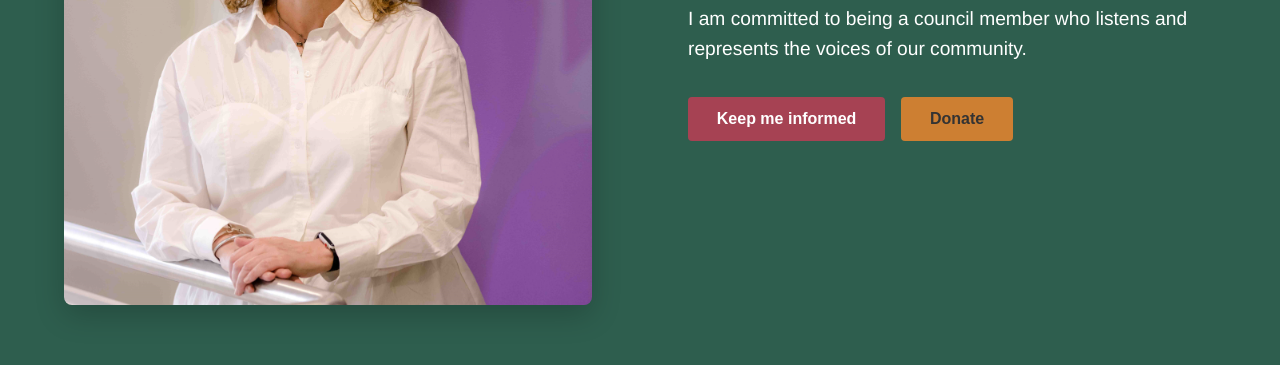
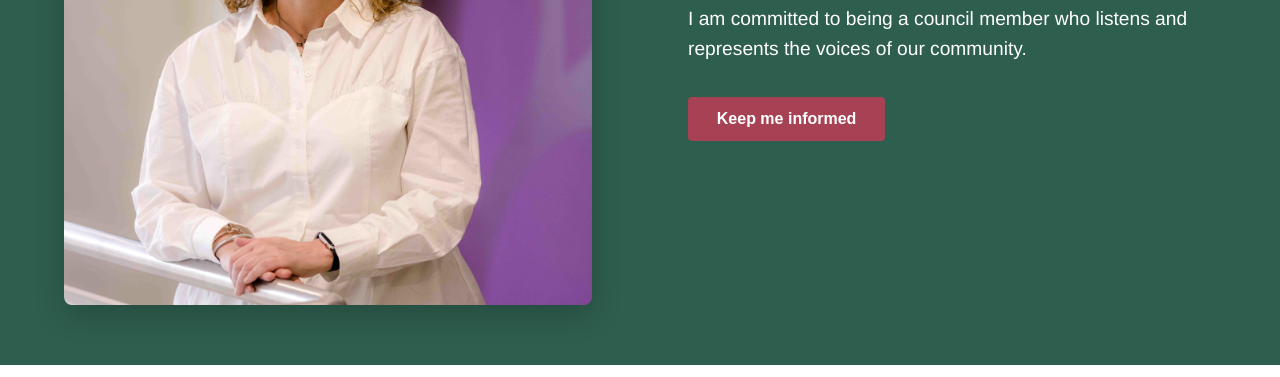
Before and after one commit to gtempus/arber-for-kettering, a plain HTML site: page index.html in a window 1280 px wide. Shown: the part 423-800 px from the top of the page. Drawn offline with Linux system fonts and the light colour scheme.

Commit message:
chore: disable donate button

```diff
--- a/index.html
+++ b/index.html
@@ -53,7 +53,7 @@
             <p>I am committed to being a council member who listens and represents the voices of our community.</p>
             <div class="hero-buttons">
                 <button onclick="scrollToEmailSignup()">Keep me informed</button>
-                <button class="btn-gold">Donate</button>
+                <!-- <button class="btn-gold">Donate</button> -->
             </div>
         </div>
     </div>
```
